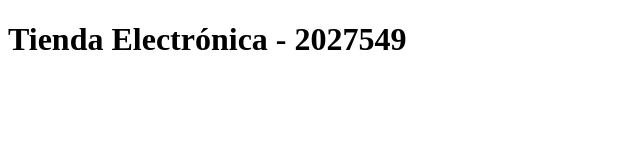
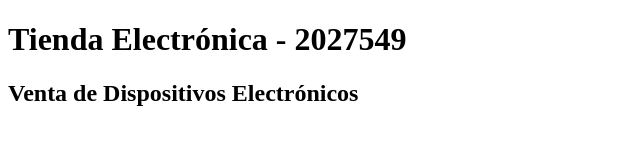
Before and after one commit to JDavid80/Practicas_2027549_2021, a plain HTML site: page MiProyecto/index.html in a window 1280 px wide. Shown: the whole page, without its empty margins (0-640 px from the left). Drawn offline with Linux system fonts and the light colour scheme.

Commit message:
Agregando Subtitulo

```diff
--- a/MiProyecto/index.html
+++ b/MiProyecto/index.html
@@ -7,5 +7,6 @@
 </head>
 <body>
     <h1>Tienda Electrónica - 2027549</h1>
+    <h2>Venta de Dispositivos Electrónicos</h2>
 </body>
 </html>
```
